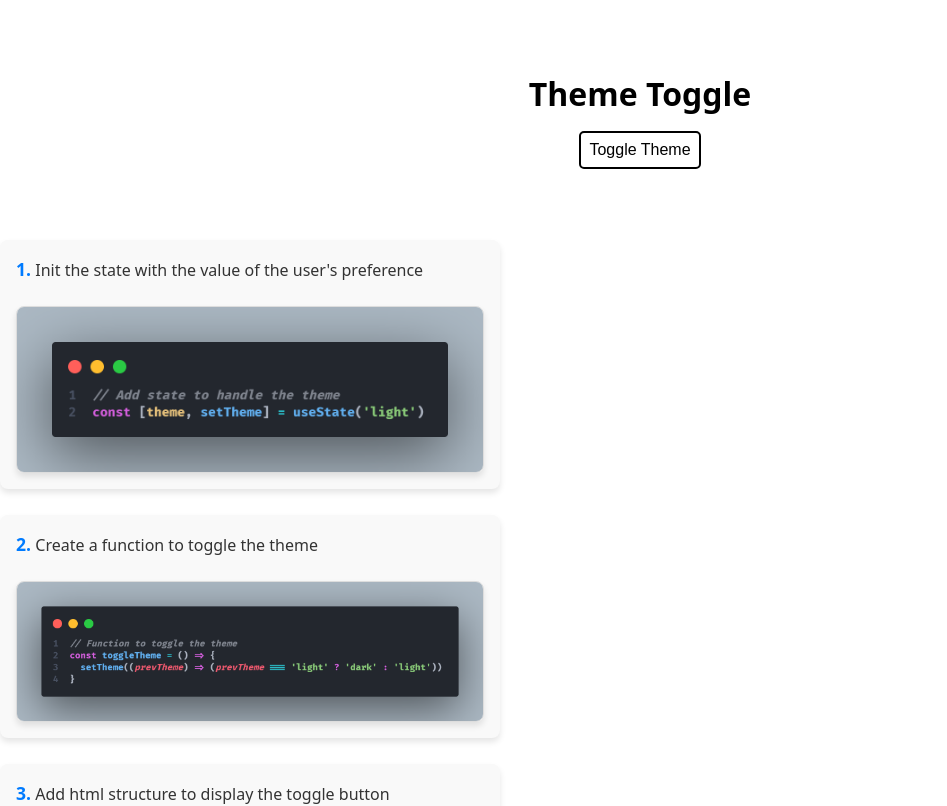
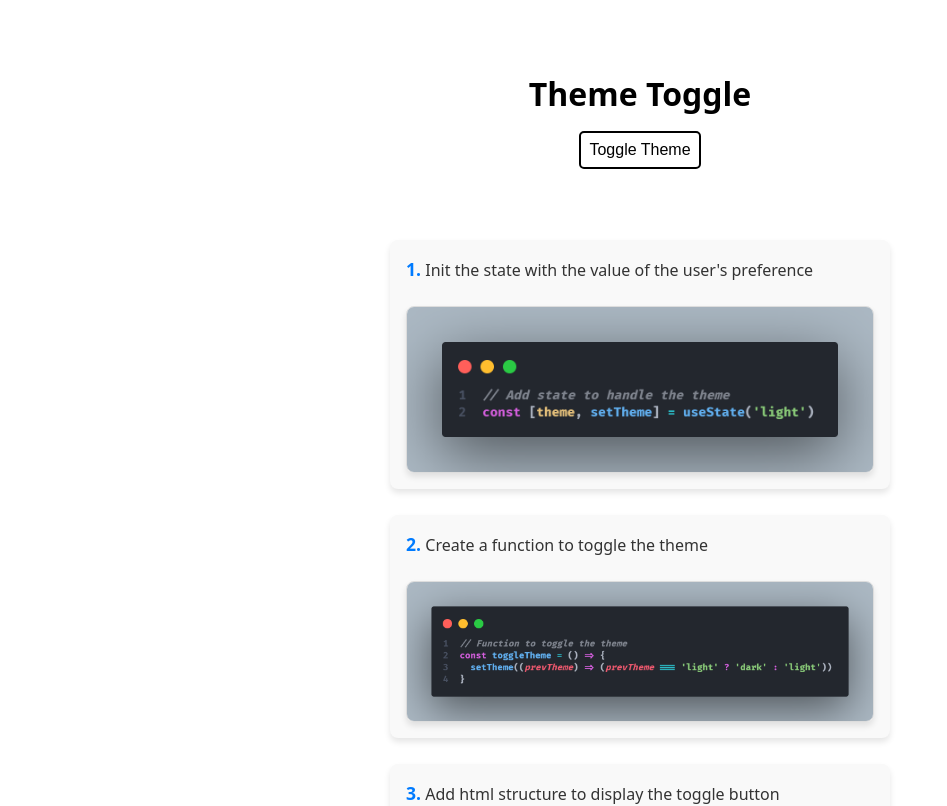
Before and after one commit to Espadv69/useState-Basics, a React (Vite) app in the folder BackgroundToggle/: page / in a window 1280 px wide. Shown: the top 806 px of the page, without its empty margins (0-947 px from the left). Built offline with nearby package versions, Linux system fonts and the light colour scheme; the HTML template or start-up script is replaced by a standard one.

Commit message:
Wrap Explanation component in a div for improved structure and styling

```diff
--- a/BackgroundToggle/src/components/Explanation/Explanation.jsx
+++ b/BackgroundToggle/src/components/Explanation/Explanation.jsx
@@ -3,6 +3,7 @@ import './Explanation.css'
 
 const Explanation = () => {
   return (
+    <div className="explanation">
       <ol className="ol__explanation">
         <LiExplanation
           stepNumber={1}
@@ -32,6 +33,7 @@ const Explanation = () => {
           imgAlt="It is a code snippet that shows the css structure to change the background color"
         />
       </ol>
+    </div>
   )
 }
 
```
Lines whose indentation alone changed are shown as unchanged.
